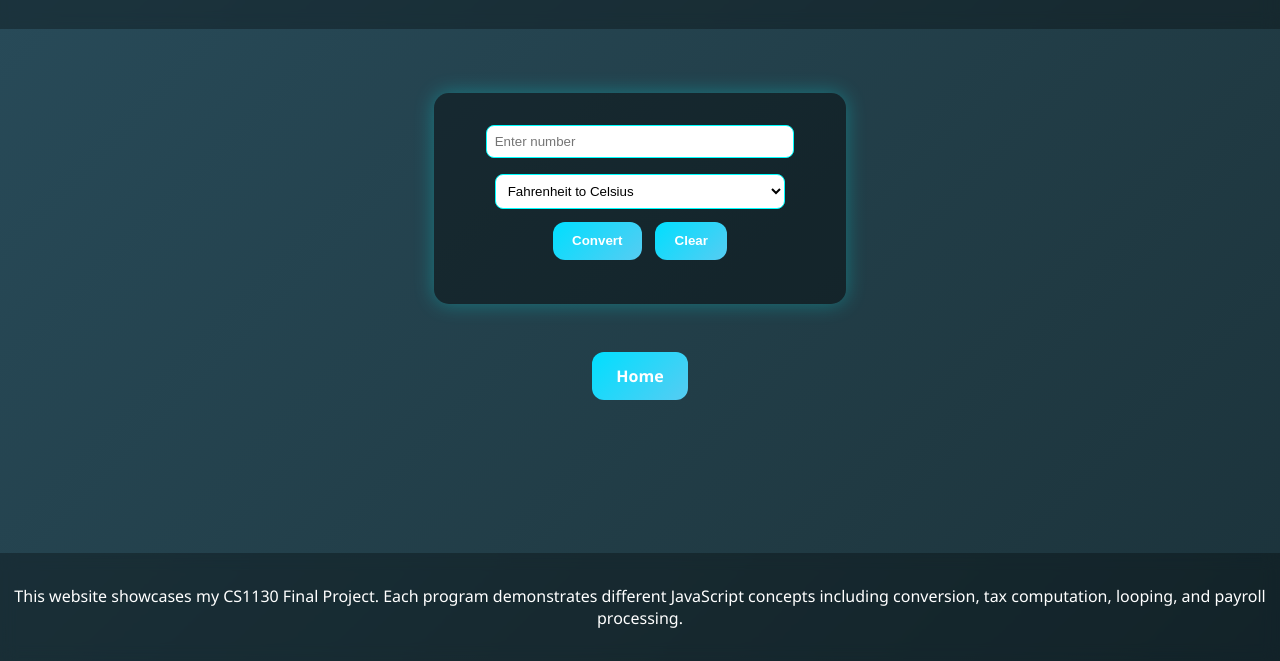
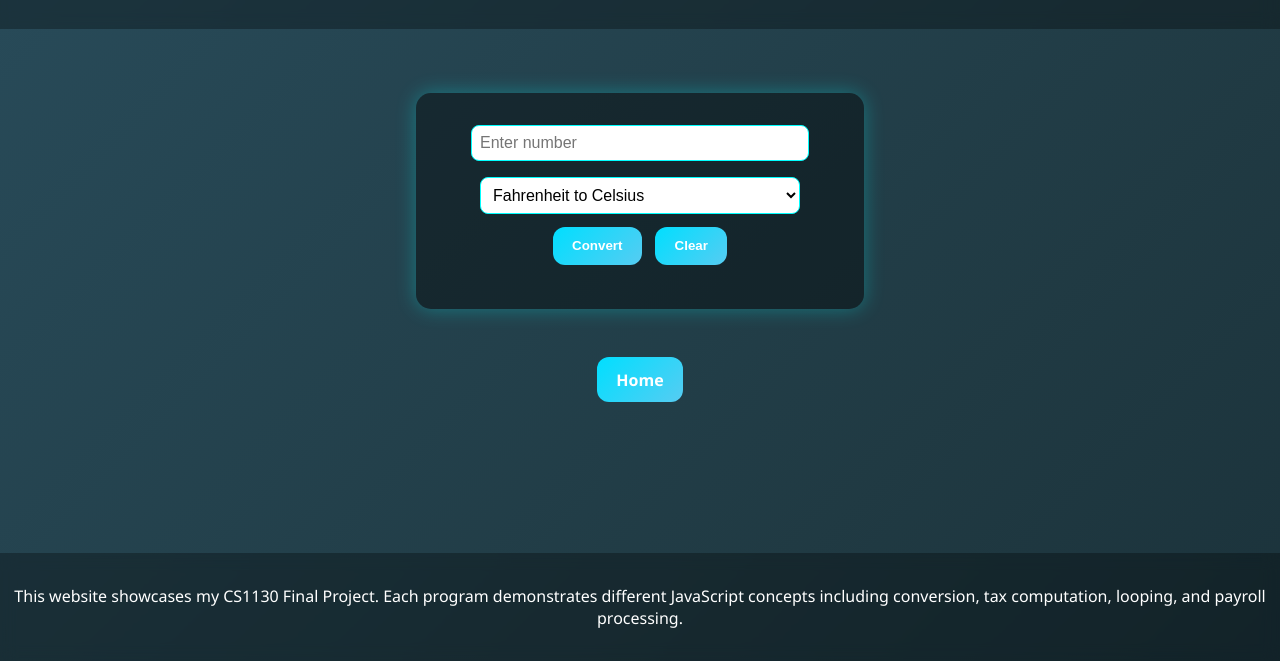
Before and after one commit to Kenji-code247/Final-Project, a plain HTML site: page SimpleConversion.html in a window 1280 px wide. Shown: the part 139-800 px from the top of the page. Drawn offline with Linux system fonts and the light colour scheme.

Commit message:
Update SimpleConversion.css

```diff
--- a/styles/SimpleConversion.css
+++ b/styles/SimpleConversion.css
@@ -15,15 +15,16 @@
   margin: 0.5rem 0;
   border-radius: 8px;
   border: 1px solid #00ffff;
-  background-color: rgb(255, 255, 255);
+  background-color: #ffffff;
   color: #000000;
+  font-size: 1rem;
 }
 
 .assignment-container button {
   cursor: pointer;
   background: linear-gradient(135deg, #00dfff, #56ccf2);
   border: none;
-  color: rgb(255, 255, 255);
+  color: #ffffff;
   padding: 0.7rem 1.2rem;
   border-radius: 12px;
   font-weight: bold;
@@ -41,3 +42,24 @@
   font-weight: bold;
   color: #00ffff;
 }
+
+.button-grid {
+  text-align: center;
+  margin-top: 1rem;
+}
+
+.button-grid .btn {
+  display: inline-block;
+  padding: 0.7rem 1.2rem;
+  background: linear-gradient(135deg, #00dfff, #56ccf2);
+  color: #ffffff;
+  text-decoration: none;
+  border-radius: 12px;
+  font-weight: bold;
+  transition: 0.3s;
+}
+
+.button-grid .btn:hover {
+  background: linear-gradient(135deg, #56ccf2, #00dfff);
+  transform: scale(1.05);
+}
```
